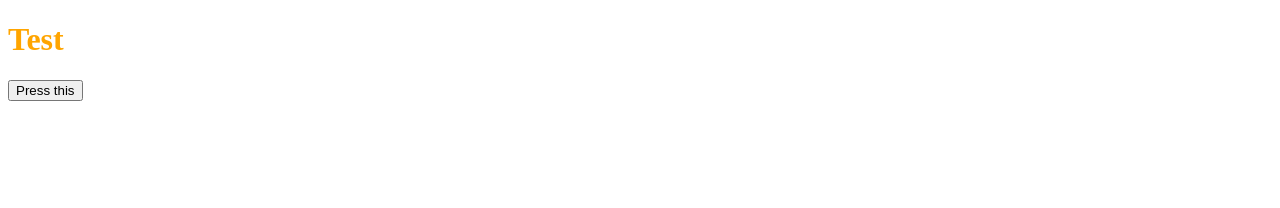
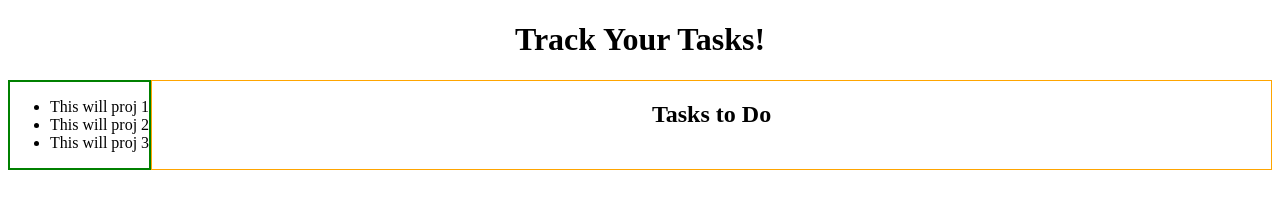
Before and after one commit to KarolisGaiv/todo_list, a website built with webpack: page dist/index.html in a window 1280 px wide. Built offline with nearby package versions, Linux system fonts and the light colour scheme.

Commit message:
Add initial HTML layout

```diff
--- a/src/index.js
+++ b/src/index.js
@@ -1,10 +1,11 @@
-import './styles.scss';
+import "./styles.scss";
 
-console.log('This is a test message');
-console.log('Another test message');
+console.log("This is a test message");
+console.log("Another test message");
 
-const testBtn = document.querySelector('.test-btn');
+const testBtn = document.querySelector(".test-btn");
+const btn = document.querySelector(".btn")
 
-testBtn.addEventListener('click', () => {
-  console.log('Clicked');
+testBtn.addEventListener("click", () => {
+  console.log("Clicked");
 });
--- a/src/styles.scss
+++ b/src/styles.scss
@@ -1,9 +1,16 @@
-$body-color: red;
-
-body {
-  color: $body-color;
+.header {
+  text-align: center;
 }
 
-h1 {
-  color: orange
+.content-wrapper {
+  display: flex;
 }
+
+.project-list-wrapper {
+  border: 2px solid green;
+}
+
+.task-list-wrapper {
+  border: 1px solid orange;
+  flex-grow: 2;
+}
--- a/webpack.config.js
+++ b/webpack.config.js
@@ -1,15 +1,15 @@
-const path = require('path');
+const path = require("path");
 
 module.exports = {
   mode: "development",
   entry: path.resolve(__dirname, "./src/index.js"),
   stats: "errors-warnings",
   output: {
-    filename: 'bundle.js',
-    path: path.resolve(__dirname, 'dist'),
+    filename: "bundle.js",
+    path: path.resolve(__dirname, "dist"),
   },
   devServer: {
-    contentBase: path.resolve(__dirname, "./dist")
+    contentBase: path.resolve(__dirname, "./dist"),
   },
   module: {
     rules: [
@@ -24,11 +24,11 @@ module.exports = {
       {
         test: /\.(js)$/,
         exclude: /node_modules/,
-        use: ["babel-loader", "eslint-loader"]
+        use: ["babel-loader"],
       },
-    ]
+    ],
   },
   resolve: {
-    extensions: ["*", ".js"]
+    extensions: ["*", ".js"],
   },
 };
```
Also changed, not shown: package.json (+2 -5 lines), dist/index.html, 2 other files.
